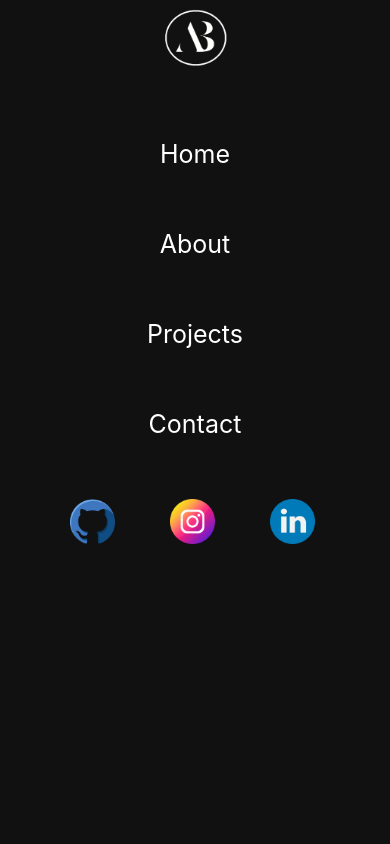
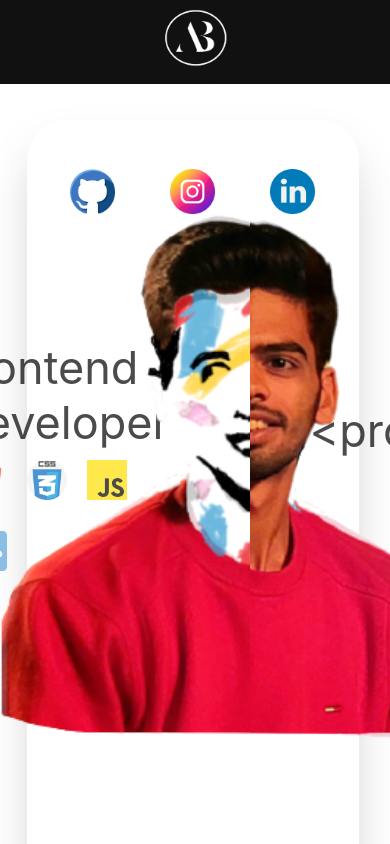
Before and after one commit to aditya142003/aditya142003, a React (Create React App) app: page / in a window 390 px wide. Shown: the top 844 px of the page. Built offline with nearby package versions, Linux system fonts and the light colour scheme; no server answers; the database is empty; the HTML template or start-up script is replaced by a standard one.

Commit message:
responsive update

```diff
--- a/src/Components/MainArea.js
+++ b/src/Components/MainArea.js
@@ -68,7 +68,7 @@ function ImageArea() {
   }, 700);
 
   return (
-    <div className="mainContainer">
+    <div className="mainContainer"  id="home-href" >
       <div style={{ display: "flex" }}>
         <div
           id="textLeft"
--- a/src/Components/NavBar.js
+++ b/src/Components/NavBar.js
@@ -1,25 +1,41 @@
-import React from "react";
+import React, { useState } from "react";
 import "./Style/NavBar.css";
 import NavLogo from "./Images/NavLogo.png";
 import Instagram from "./Images/Icons/Instagram.png";
 import LinkedIn from "./Images/Icons/LinkedIn.png";
 import Github from "./Images/Icons/Github1.png";
+import Menu from "./Images/Menu.png";
 
-console.log("Hello");
 function NavBar() {
+  const [active, setactive] = useState(true);
   function scrollingHome() {
     window.scrollTo(0, 0);
   }
+  function handleActive() {
+    if (active && window.screen.width < 600) {
+      setactive(false);
+      document.getElementById("NavMainContainer").style.height = "100vh";
+    } else {
+      setactive(true);
+      document.getElementById("NavMainContainer").style.height = "10vh";
+    }
+  }
   return (
-    <div className="sticky NavMainContainer">
+    <div className="sticky NavMainContainer" id="NavMainContainer">
       <div className="NavContainer ">
         <span>
           <img className="NavIcon" src={NavLogo} onClick={scrollingHome}></img>
         </span>
-        <div onClick={scrollingHome}>Home</div>
-        <div href="#about-href">About</div>
-        <div href="#project-href">Projects</div>
-        <div href="#contact-href">Contact</div>
+        {(active && window.screen.width < 600 )? (
+          <span>
+            <img className="MenuIcon" src={Menu} onClick={handleActive}></img>
+          </span>
+        ) : (
+          <>
+            <a onClick={handleActive} href="#home-href">Home</a>
+            <a onClick={handleActive} href="#about-href">About</a>
+            <a onClick={handleActive} href="#project-href">Projects</a>
+            <a onClick={handleActive} href="#contact-href">Contact</a>
             <div className="Social">
               <span>
                 <a href="https://github.com/aditya142003/" target="_blank">
@@ -43,6 +59,8 @@ function NavBar() {
                 </a>
               </span>
             </div>
+          </>
+        )}
       </div>
     </div>
   );
--- a/src/Components/Style/NavBar.css
+++ b/src/Components/Style/NavBar.css
@@ -43,7 +43,7 @@
 }
 @media screen and (max-width: 600px) {
   .NavMainContainer {
-    height: 100vh;
+    height: 10vh;
     width: 100vw;
     background-color: #111;
     color: white;
@@ -64,4 +64,7 @@
   .NavIcon {
     width: 110px;
   }
+  .MenuIcon{
+    width: 50px;
+  }
 }
```
Also changed, not shown: src/Components/Images/Menu.png (added). Lines whose indentation alone changed are shown as unchanged.
